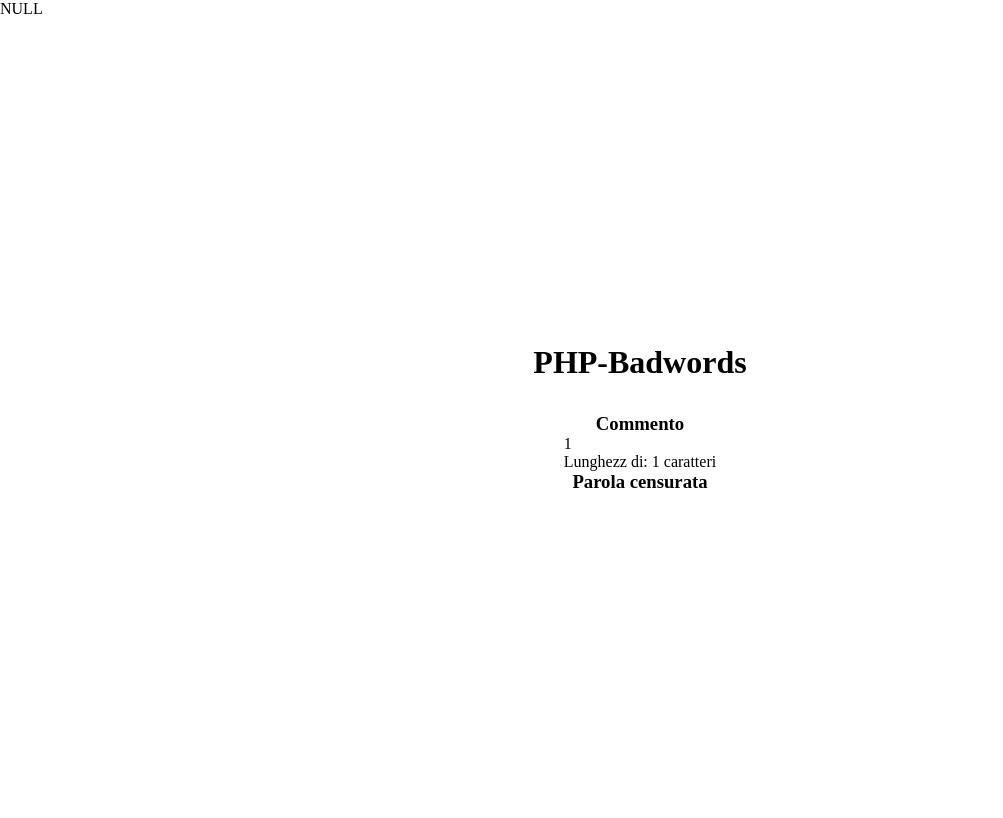
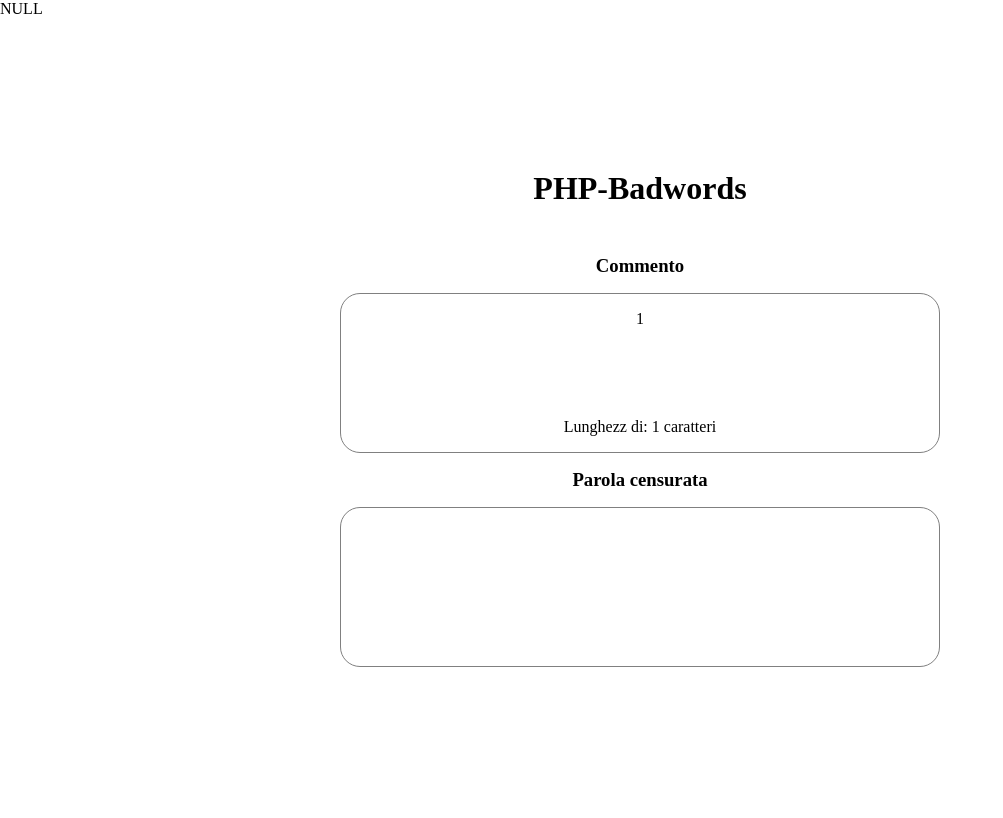
Before and after one commit to NeilMagon/php-badwords, a PHP site: page /badwords.php?paragraph=1 in a window 1280 px wide. Shown: the whole page, without its empty margins (0-1003 px from the left). Run offline with PHP 8.4, Linux system fonts and the light colour scheme; data that the repository does not hold is empty.

Commit message:
feat: add style

```diff
--- a/badwords.php
+++ b/badwords.php
@@ -26,12 +26,14 @@ Il secondo file riceverà la richiesta ed eseguirà queste operazioni:
     <div class="container">
         <h1>PHP-Badwords</h1>
         <h3>Commento</h3>
-        <div>
+        <div class="card">
             <p> <?php echo $paragraph; ?> </p>
             <p>Lunghezz di: <?php echo $paragraphLength; ?> caratteri</p>
         </div>
         <h3>Parola censurata</h3>
-        <p> <?php echo $wordCensored; ?> </p>
+        <div class="card">
+            <p> <?php echo $wordCensored; ?> </p>
+        </div>
     </div>
 </body>
 </html>
--- a/style/style.css
+++ b/style/style.css
@@ -52,3 +52,19 @@ button {
     border-radius: 1.875rem;
     cursor: pointer;
 }
+
+h3{
+    margin: 1rem;
+}
+.card {
+    width: 50%;
+    height: 20%;
+    padding: 1rem;
+    border-radius: 1.25rem;
+    border: 1px solid gray;
+    background-color: #ffffff;
+    text-align: center;
+    display: flex;
+    flex-direction: column;
+    justify-content: space-between;
+}
```
